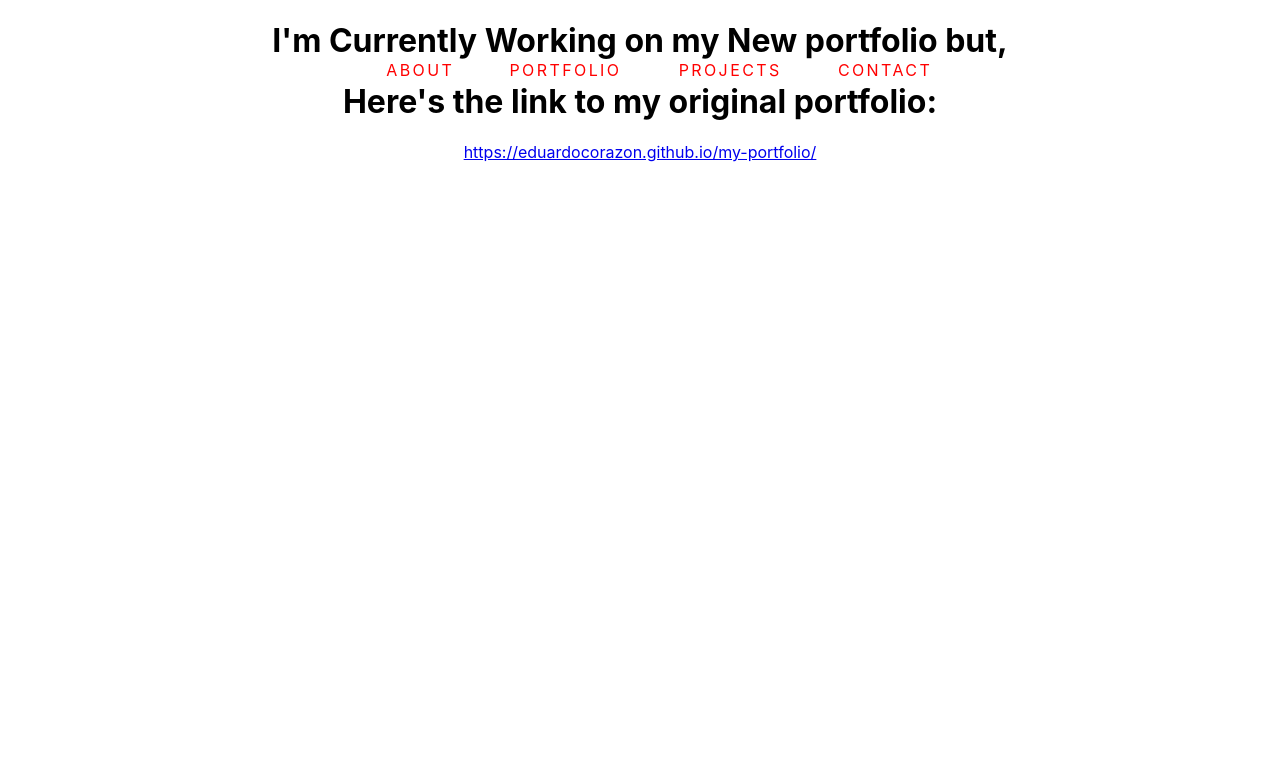
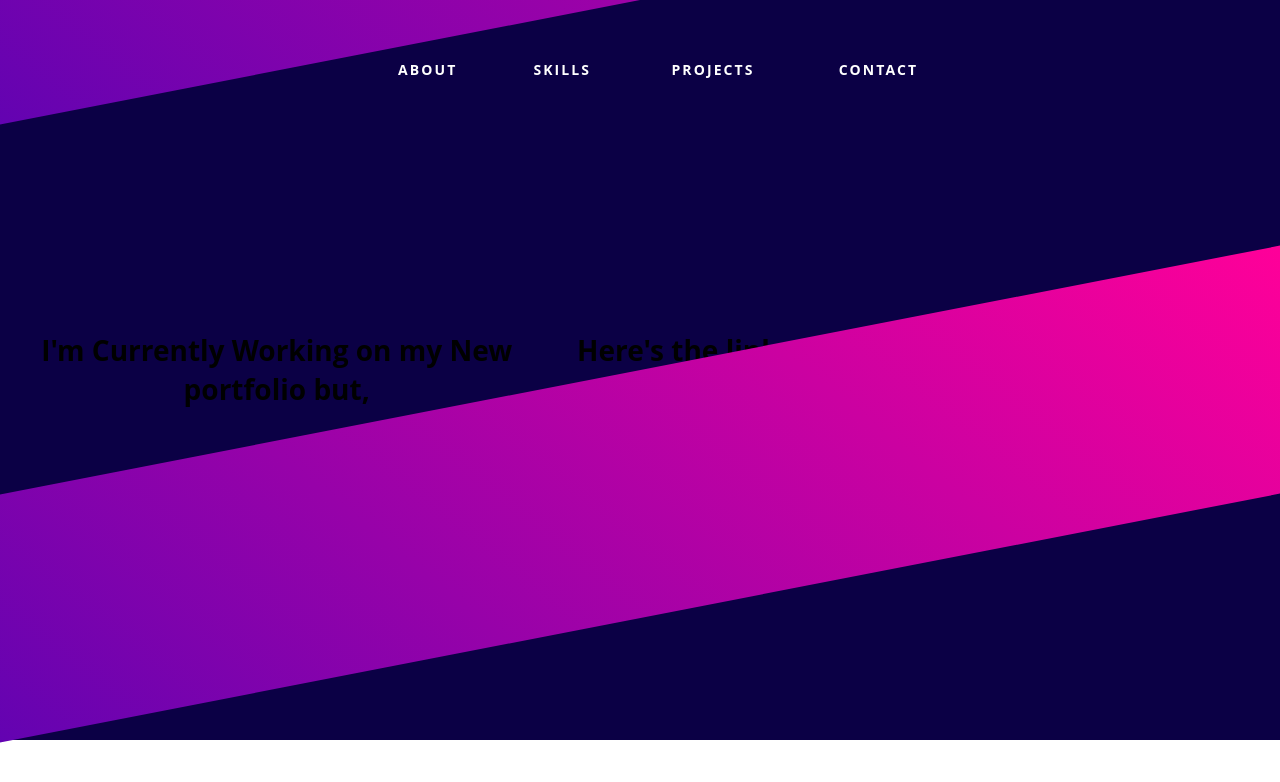
Before and after one commit to EduardoCorazon/portfolio, a React (Create React App) app: page / in a window 1280 px wide. Shown: the top 782 px of the page. Built offline with nearby package versions, Linux system fonts and the light colour scheme.

Commit message:
updated lines

```diff
--- a/src/App.css
+++ b/src/App.css
@@ -1,10 +1,30 @@
 :root{
   --bg-col: rgb(11,0,69);
-  --text-col: red;
+  --text-col: white;
+}
+
+.whiteout{
+  --bg-col: white;
+  --text-col: black;
+}
+.blackout{
+  --bg--col: rgb(11,0,69);
+  --text-col: white;
 }
 
 .App {
   text-align: center;
+  margin: 0;
+    font: bold 14px/1.4 'Open Sans', arial, sans-serif;
+    display: flex;
+    -webkit-box-align: center;
+    align-items: center;
+
+    min-height: 550px;
+    height: calc(100vh - 60px);
+
+    position: relative;
+    background-color: var(--bg-col);
 
 }
 
--- a/src/App.js
+++ b/src/App.js
@@ -1,5 +1,6 @@
 
 import './App.css';
+import Custombg from './sections/assets/bglines/bglines';
 import Navbar from './sections/navbar/navbar';
 
 function App() {
@@ -7,6 +8,7 @@ function App() {
     <div className="App">
       <header>
         <Navbar/>
+        <Custombg/>
       </header>
       <h1>I'm Currently Working on my New portfolio but,</h1>
       <h1>Here's the link to my original portfolio:</h1>
--- /dev/null
+++ b/src/sections/assets/bglines/bglines.css
@@ -0,0 +1,20 @@
+.diagonalboxtop {
+	background-image: linear-gradient(45deg, #6303B1, #ff0099);
+    width: 100%;
+    height: 50vmin;
+    top: -50vmin;
+    margin-right: 0;
+    position: absolute;
+    color: transparent;
+    transform: skewY(-11deg);
+}
+.diagonalbox {
+	background-image: linear-gradient(45deg, #6303B1, #ff0099);
+    width: 100%;
+    height: 31vmin;
+    margin-right: 0;
+    position: absolute;
+    color: transparent;
+    transform: skewY(-11deg);
+    z-index: 1;
+}
--- /dev/null
+++ b/src/sections/assets/bglines/bglines.js
@@ -0,0 +1,11 @@
+import './bglines.css'
+function Custombg() {
+    return (
+      <div>
+        <div className='diagonalboxtop'/>
+        <div className='diagonalbox'/>
+      </div>
+    );
+  }
+
+  export default Custombg;
--- a/src/sections/navbar/navbar.js
+++ b/src/sections/navbar/navbar.js
@@ -4,7 +4,7 @@ function Navbar() {
     <div className="navbar">
         <ul className="navlist">
             <li className="navbox"><a className="underline" href="#about">About</a></li>
-            <li className="navbox"><a className="underline" href="#portfolio">Portfolio</a></li>
+            <li className="navbox"><a className="underline" href="#portfolio">Skills</a></li>
             <li className="navbox"><a className="underline" href="#projects">Projects</a></li>
             <li className="navbox"><a className="underline" href="#contact">Contact</a></li>
         </ul>
```
